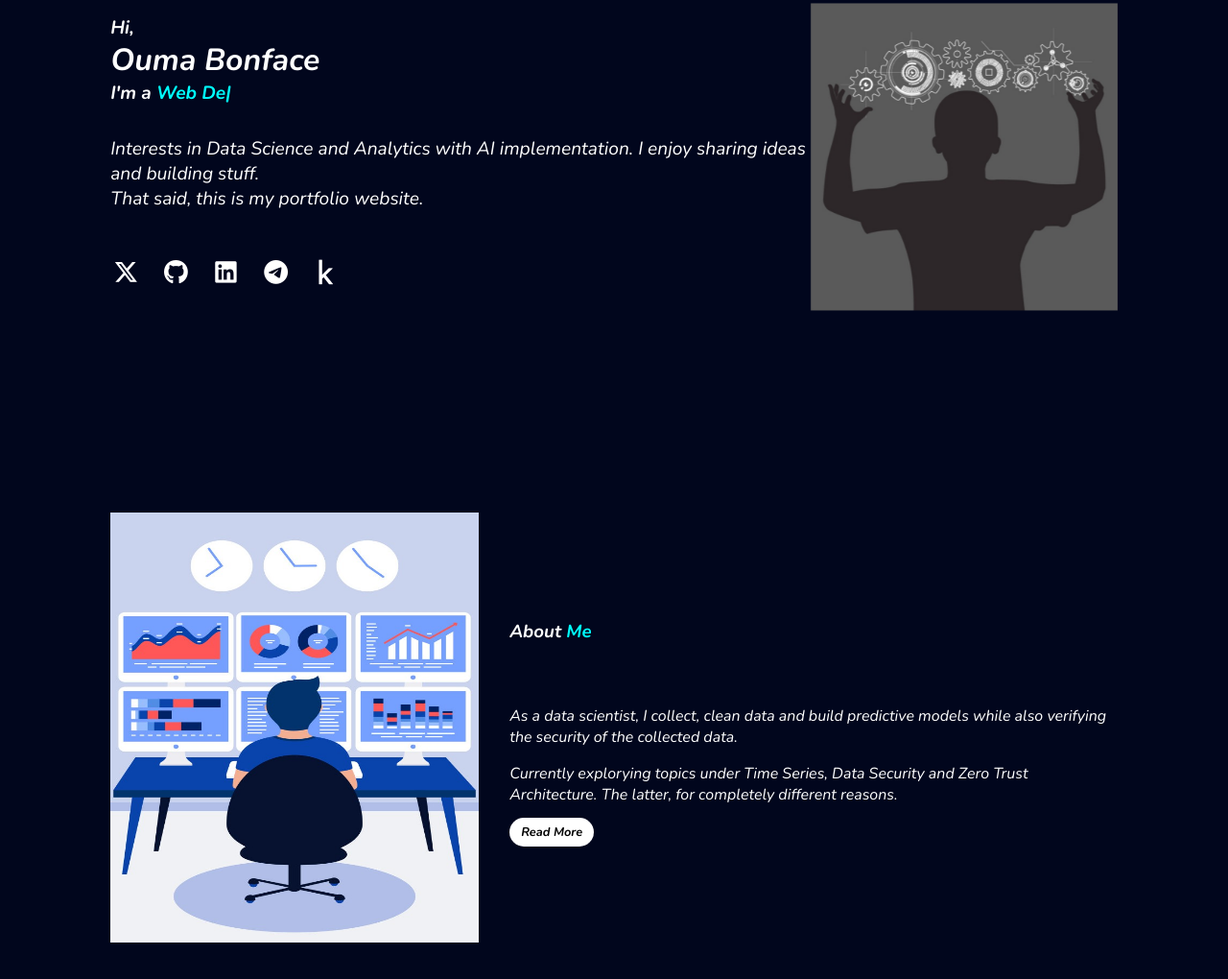
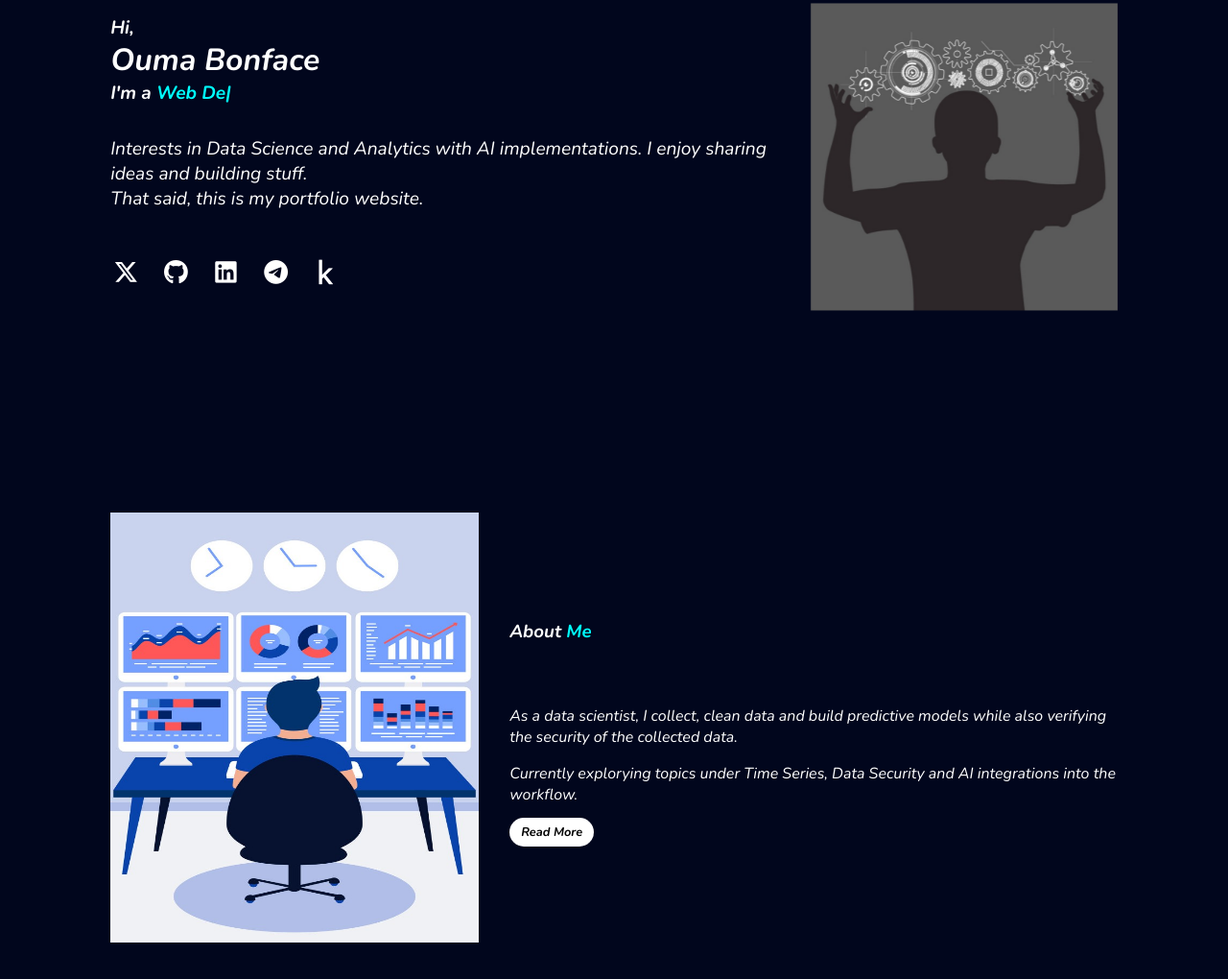
Before and after one commit to itsbonface/portfolio, a plain HTML site: page index.html in a window 1280 px wide. Shown: the part 144-1164 px from the top of the page at 96% size. Drawn offline with nearby package versions, Linux system fonts and the light colour scheme.

Commit message:
Update index.html

```diff
--- a/index.html
+++ b/index.html
@@ -39,7 +39,7 @@
             <h3>Hi,</h3>
             <h1>Ouma Bonface</h1>
             <h3>I'm a <span id="my-role"></span></h3>
-            <p>Interests in Data Science and Analytics with AI implementation. I enjoy sharing ideas and building stuff. </br>That said, this is my portfolio website.</p>
+            <p>Interests in Data Science and Analytics with AI implementations. I enjoy sharing ideas and building stuff. </br>That said, this is my portfolio website.</p>
             <div class="social-media">
                 <a href="#"><i class="fa-brands fa-x-twitter"></i></a>
                 <a href="https://github.com/itsbonface/"><i class="fa-brands fa-github"></i></a>
@@ -64,7 +64,7 @@
         <div class="about-content">
             <h3 class="heading">About <span>Me</span></h3>
             <p>As a data scientist, I collect, clean data and build predictive models while also verifying the security of the collected data.</p>
-            <p>Currently explorying topics under Time Series, Data Security and Zero Trust Architecture. The latter, for completely different reasons.</p></p>
+            <p>Currently explorying topics under Time Series, Data Security and AI integrations into the workflow.</p></p>
             <a class="btn" href="#">Read More</a>
         </div>
 
```
